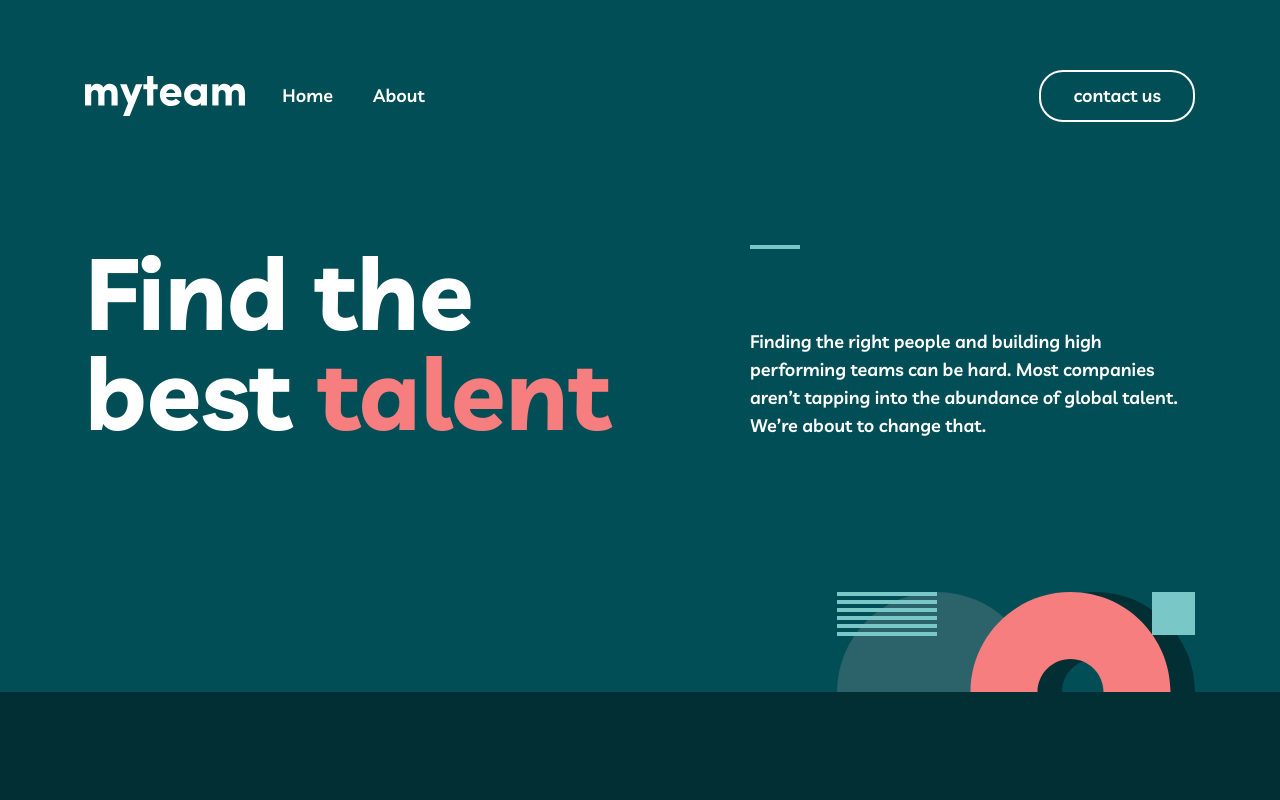
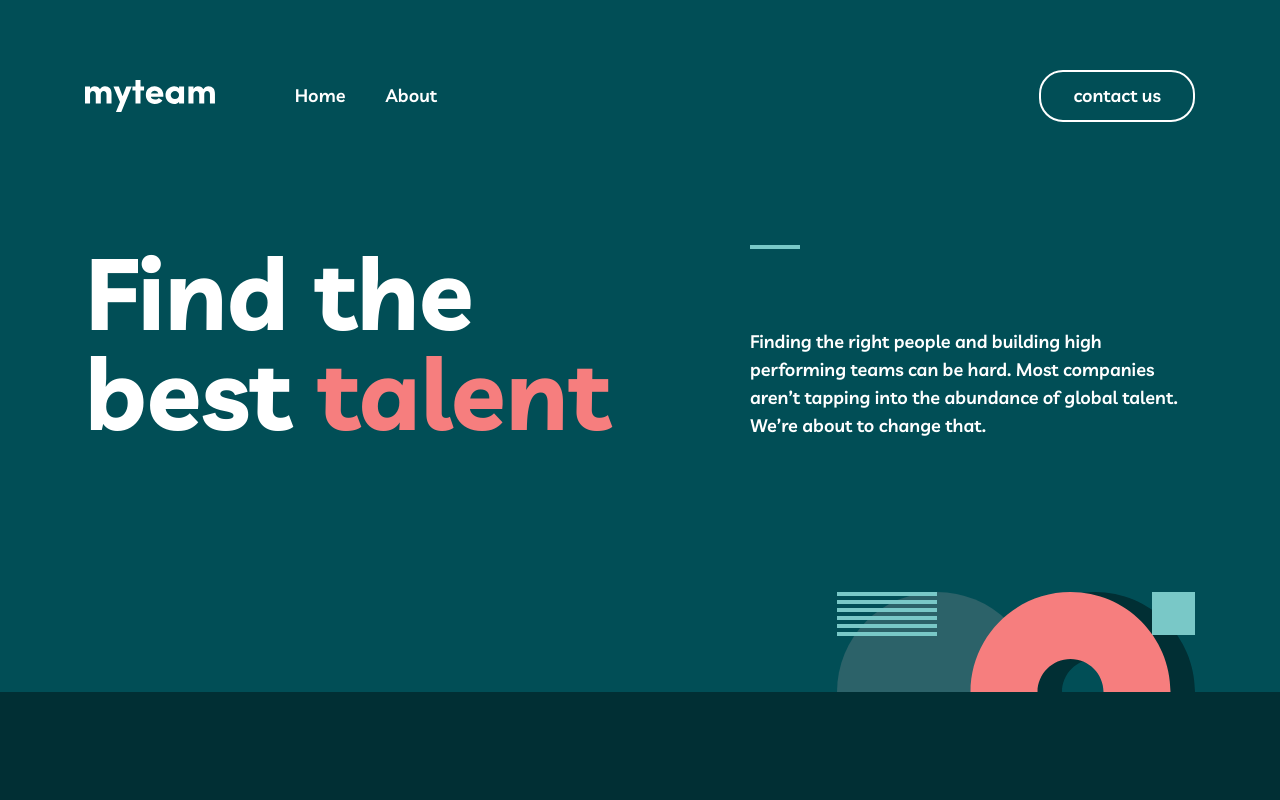
Before and after one commit to YaxyobekUz/my-team, a React (Vite) app: page / in a window 1280 px wide. Shown: the top 800 px of the page. Built offline with nearby package versions, Linux system fonts and the light colour scheme.

Commit message:
the site focus changed and bugs fixed

```diff
--- a/src/components/Footer.jsx
+++ b/src/components/Footer.jsx
@@ -15,10 +15,10 @@ const Footer = () => {
           <nav className='flex items-center justify-between w-full leading-7'>
             <ul className='flex items-center space-x-10'>
               <li>
-                <NavLink className={'hover:text-primary-light_coral transition-colors text-18'} to='/'>Home</NavLink>
+                <NavLink className={'hover:text-primary-light_coral transition-colors text-18 rounded-sm'} to='/'>Home</NavLink>
               </li>
               <li>
-                <NavLink className={'hover:text-primary-light_coral transition-colors text-18'} to='about'>About</NavLink>
+                <NavLink className={'hover:text-primary-light_coral transition-colors text-18 rounded-sm'} to='about'>About</NavLink>
               </li>
             </ul>
           </nav>
--- a/src/components/Header.jsx
+++ b/src/components/Header.jsx
@@ -7,17 +7,17 @@ const Header = () => {
     <header className='text-white pt-70'>
       <div className="flex container items-center justify-between">
         {/* logo  */}
-        <Link to='/'>
-          <img className='mr-20' width={160} height={40} src={Logo} alt="my team logo, header logo" />
+        <Link className='rounded-sm focus:outline-offset-4' to='/'>
+          <img width={160} height={40} src={Logo} alt="my team logo, header logo" />
         </Link>
         {/* navbar menu  */}
-        <nav className='flex items-center justify-between w-full leading-7'>
+        <nav className='flex items-center justify-between w-full leading-7 ml-20'>
           <ul className='flex items-center space-x-10'>
             <li>
-              <NavLink className={'hover:text-primary-light_coral transition-colors text-18'} to='/'>Home</NavLink>
+              <NavLink className={'hover:text-primary-light_coral transition-colors text-18 rounded-sm'} to='/'>Home</NavLink>
             </li>
             <li>
-              <NavLink className={'hover:text-primary-light_coral transition-colors text-18'} to='about'>About</NavLink>
+              <NavLink className={'hover:text-primary-light_coral transition-colors text-18 rounded-sm'} to='about'>About</NavLink>
             </li>
           </ul>
           <NavLink className={'primary-btn_light hover:primary-btn_light-hover transition-colors'} to='contact'>contact us</NavLink>
--- a/src/index.css
+++ b/src/index.css
@@ -2,6 +2,11 @@
 @tailwind base;
 @tailwind components;
 @tailwind utilities;
+
+*:focus {
+  outline: 2px solid #fff;
+  outline-offset: 2px;
+}
 
 body {
   font-family: 'Livvic', sans-serif;
```
